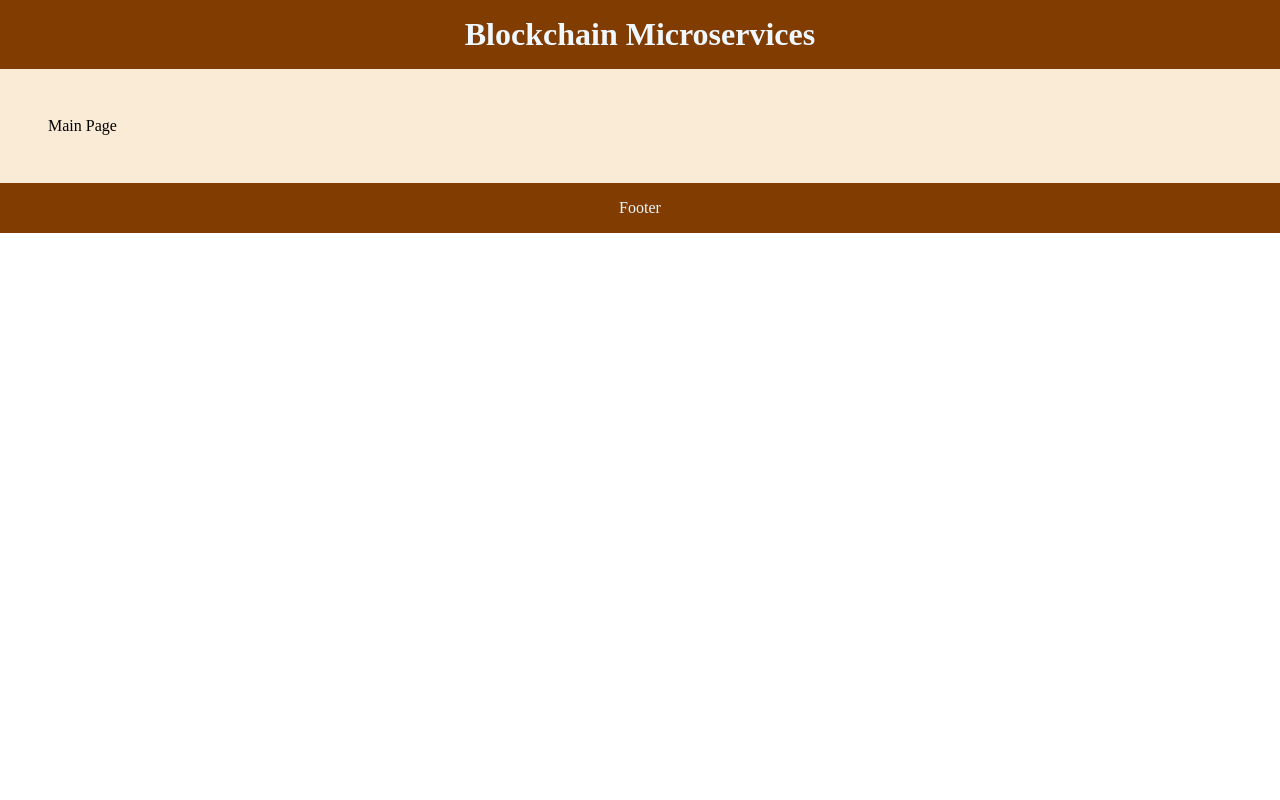
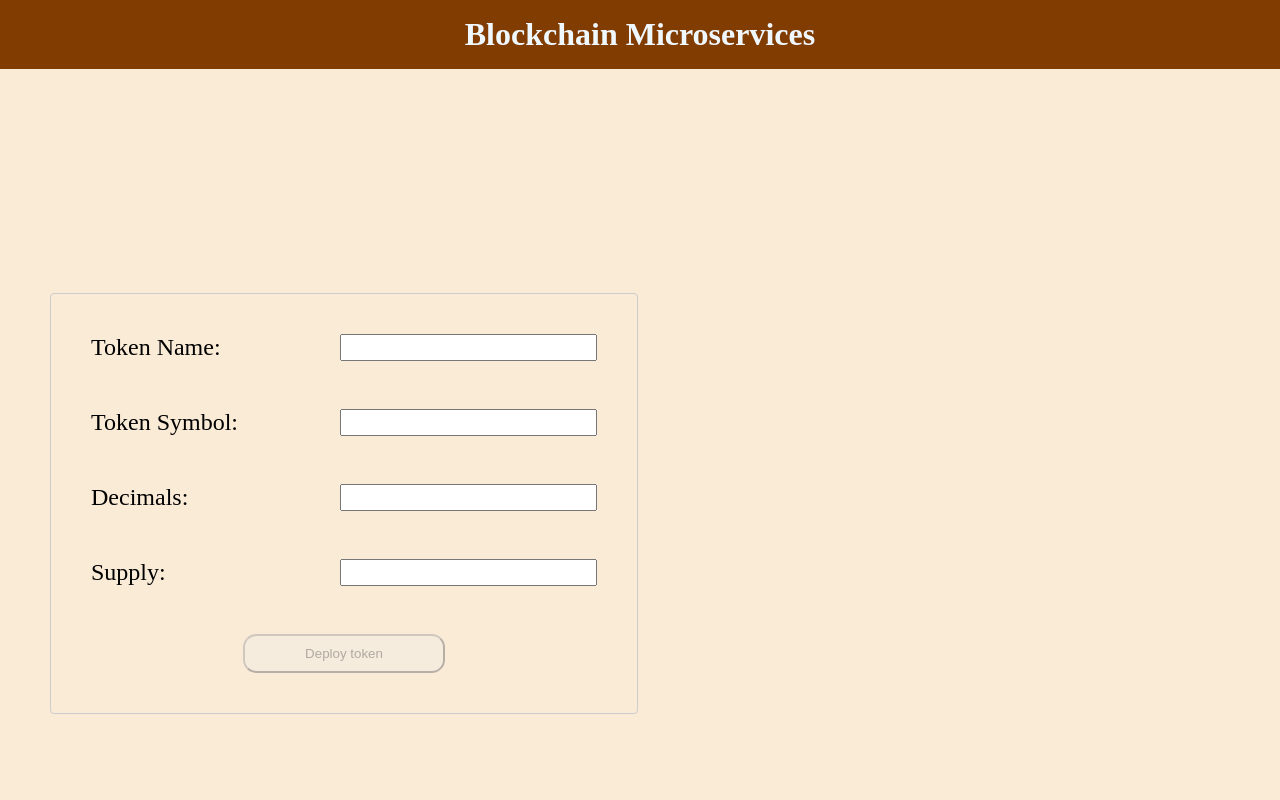
Before and after one commit to Blockchain-Microservices/Frontend, a React (Create React App) app: page / in a window 1280 px wide. Shown: the top 800 px of the page. Built offline with nearby package versions, Linux system fonts and the light colour scheme.

Commit message:
add TokenForm component

```diff
--- a/src/App.css
+++ b/src/App.css
@@ -4,13 +4,19 @@
   color: aliceblue;
   padding: 1em;
 }
+
 .header > h1 {
   margin: 0;
 }
 
 .main {
+  display: flex;
   background-color: antiquewhite;
-  padding: 3em;
+  padding: 14em 3em;
+}
+
+.main div {
+  flex: 1;
 }
 
 .footer {
@@ -19,3 +25,26 @@
   color: aliceblue;
   padding: 1em;
 }
+
+.token-form fieldset {
+  padding: 1em;
+  border: 1px solid #ccc;
+  border-radius: 4px;
+}
+
+.token-form div {
+  display: flex;
+  padding: 1em;
+  font-size: 1.5em;
+  justify-content: center;
+}
+
+.token-form div > label, .token-form div > input {
+  flex: 1;
+}
+
+.token-form div > button {
+  width: 40%;
+  padding: 0.75em;
+  border-radius: 1em;
+}
--- a/src/Components/MainPage.js
+++ b/src/Components/MainPage.js
@@ -1,9 +1,15 @@
 import '../App.css';
+import TokenForm from './TokenForm';
 
 const MainPage = () => {
   return (
     <main className='main'>
-      Main Page
+      <div>
+        <TokenForm />
+      </div>
+      <div>
+
+      </div>
     </main>
   )
 }
--- /dev/null
+++ b/src/Components/TokenForm.js
@@ -0,0 +1,64 @@
+import { useState } from 'react';
+import '../App.css';
+
+const TokenForm = () => {
+  const [token, setToken] = useState({
+    name: '',
+    symbol: '',
+    decimals: '',
+    supply: '',
+  });
+
+  const submitHandle = (e) => {
+    e.preventdefault();
+    clearForm();
+  };
+
+  const clearForm = () => {
+    setToken({
+      name: '',
+      symbol: '',
+      decimals: '',
+      supply: '',
+    });
+  };
+
+  const changeHandler = (e) => {
+    setToken({ ...token, [e.target.name]: e.target.value })
+  }
+
+  const getIsFormValid = () => {
+    return token.name &&
+      token.symbol &&
+      token.decimals &&
+      token.supply;
+  }
+
+  return (
+    <form onSubmit={submitHandle} className='token-form'>
+      <fieldset>
+        <div>
+          <label htmlFor="tokenName">Token Name:</label>
+          <input id="tokenName" value={token.name} name="name" type="text" onChange={changeHandler} />
+        </div>
+        <div>
+          <label htmlFor="tokenSymbol">Token Symbol:</label>
+          <input id="tokenSymbol" name="symbol" value={token.symbol} type="text" onChange={changeHandler} />
+        </div>
+        <div>
+          <label htmlFor="decimals">Decimals:</label>
+          <input id="decimals" name="decimals" value={token.decimals} type="number" onChange={changeHandler} />
+        </div>
+        <div>
+          <label htmlFor="supply">Supply:</label>
+          <input id="supply" name="supply" value={token.supply} type="number" onChange={changeHandler} />
+        </div>
+        <div>
+          <button type="submit" disabled={!getIsFormValid()}>Deploy token</button>
+        </div>
+      </fieldset>
+    </form>
+  )
+}
+
+export default TokenForm;
```
